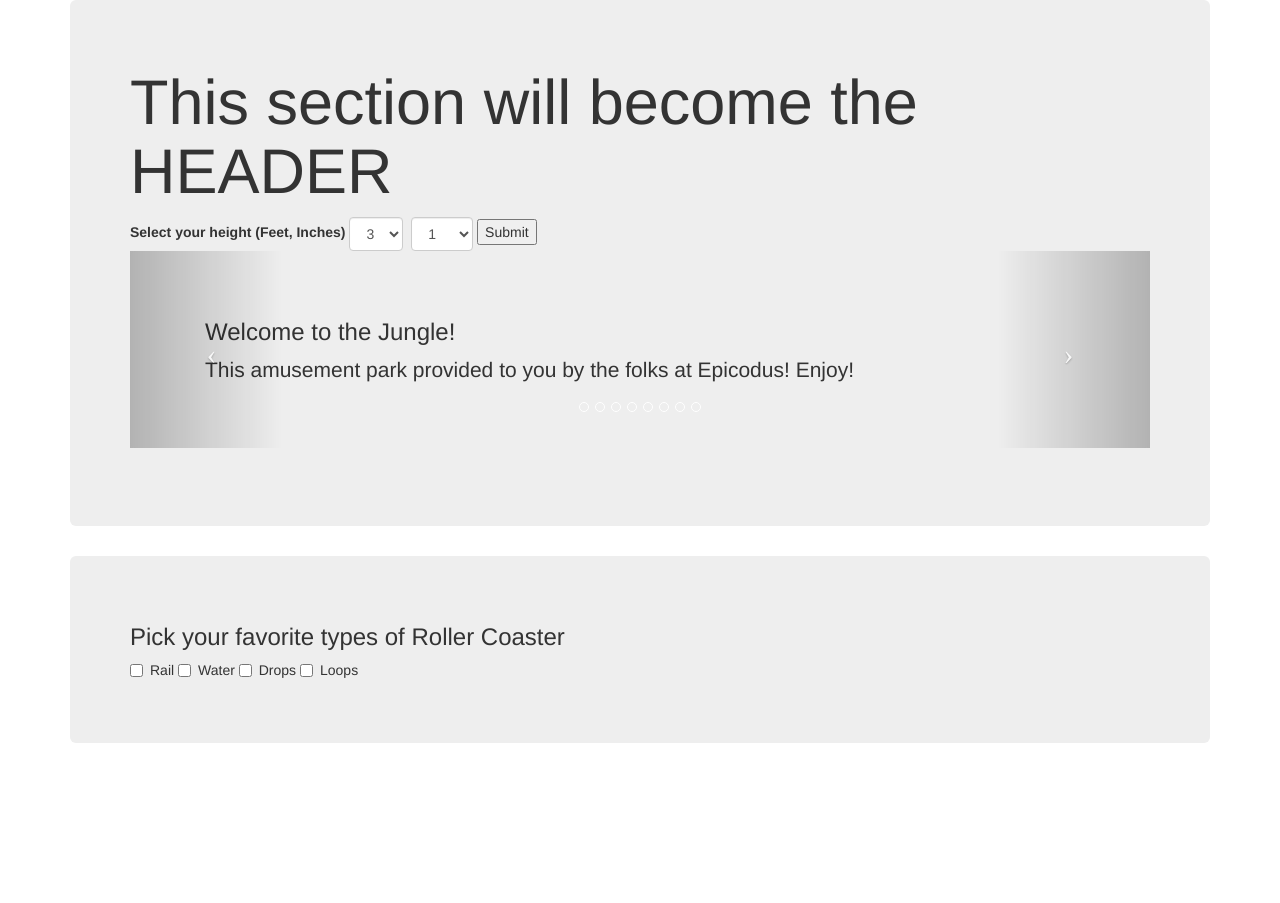
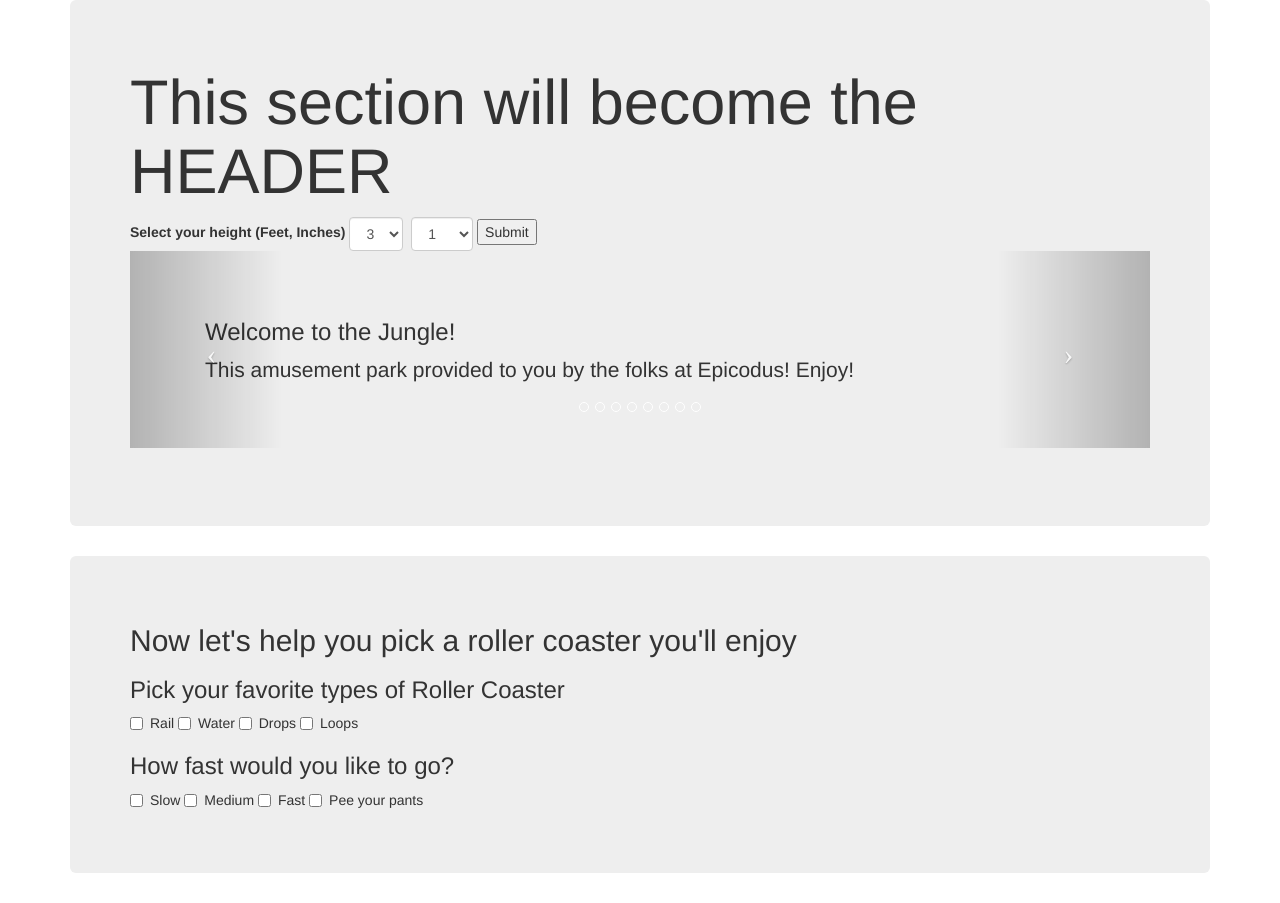
Before and after one commit to downingforce/amusement_park, a plain HTML site: page amusement_park/index.html in a window 1280 px wide. Before the commit the page ends 800 px from the top, so only its background shows below. Drawn offline with nearby package versions, Linux system fonts and the light colour scheme.

Commit message:
adds second question to the second survey

```diff
--- a/amusement_park/index.html
+++ b/amusement_park/index.html
@@ -104,6 +104,7 @@
 <!-- Start of next survey -->
       <div class="jumbotron">
         <form class="form">
+          <h2>Now let's help you pick a roller coaster you'll enjoy</h2>
           <div class="form-group">
             <h3>Pick your favorite types of Roller Coaster</h3>
               <div id="type" class="checkbox">
@@ -111,12 +112,18 @@
                 <label><input type="checkbox" value="">Water</label>
                 <label><input type="checkbox" value="">Drops</label>
                 <label><input type="checkbox" value="">Loops</label>
-            </select>
+              </div>
           </div>
           <div class="form-group">
+            <h3>How fast would you like to go?</h3>
+              <div id="speed" class="checkbox">
+                <label><input type="checkbox" value="">Slow</label>
+                <label><input type="checkbox" value="">Medium</label>
+                <label><input type="checkbox" value="">Fast</label>
+                <label><input type="checkbox" value="">Pee your pants</label>
               </div>
-          <div class="form-group">
           </div>
+        </form>
       </div>
 <!-- End of second Jumbotron -->
     </div>
```
Lines whose indentation alone changed are shown as unchanged.
